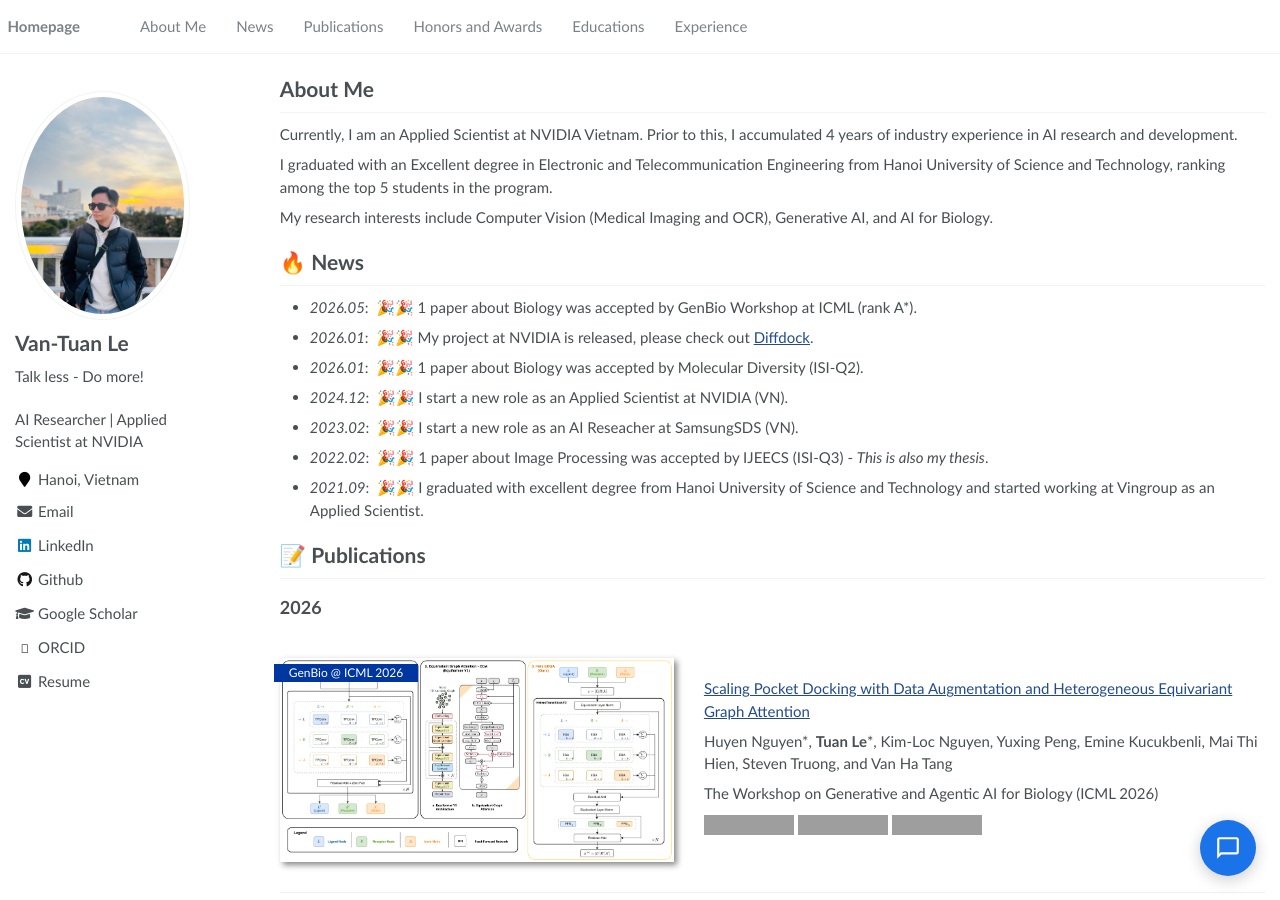
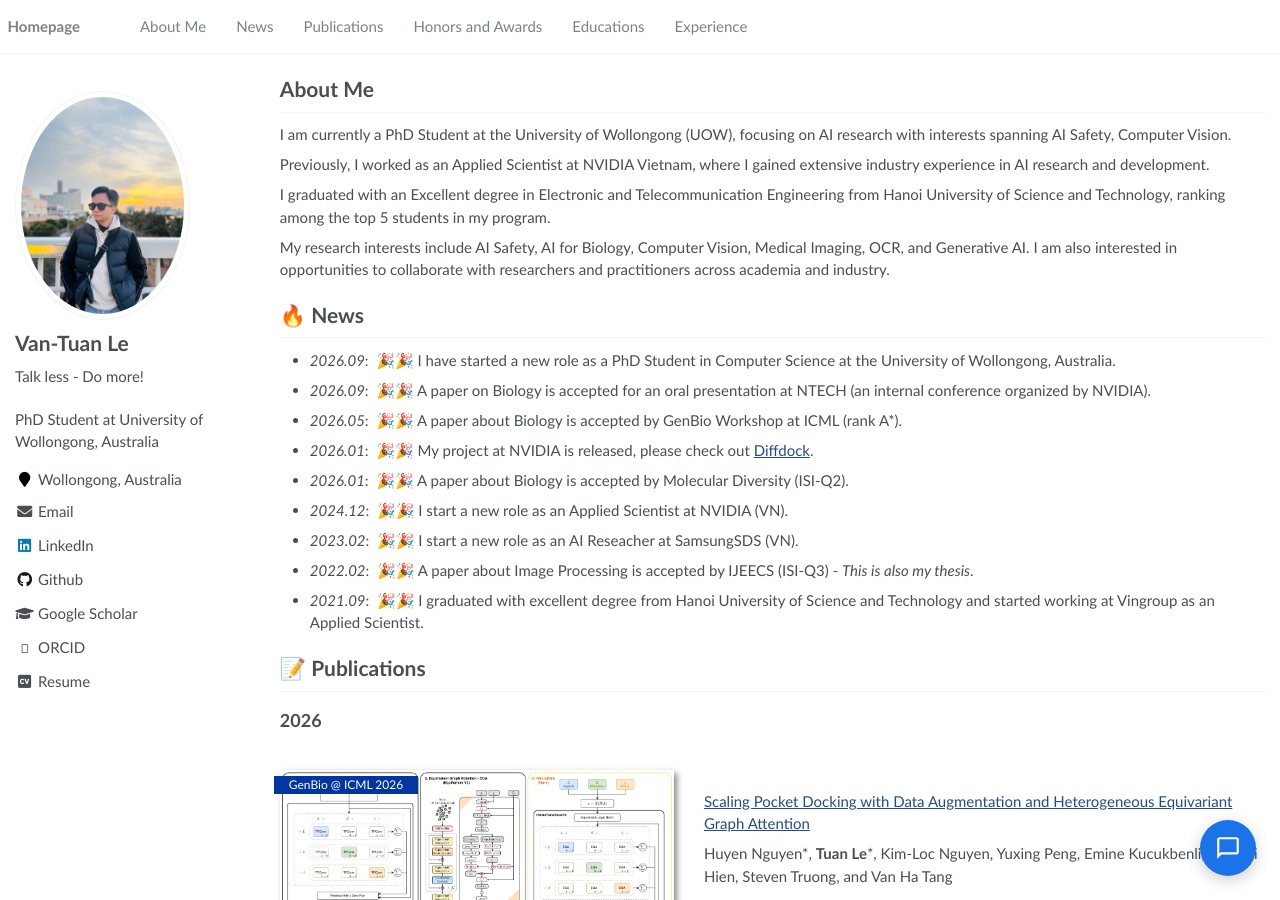
Before and after one commit to lvtuan98/lvtuan98.github.io, a Jekyll site: the page built from _pages/about.md, in a window 1280 px wide and 900 px high. Built offline with Jekyll 4.4.1, drawn with Linux system fonts in a browser that asks for light colours; some web fonts are replaced; a style sheet for code colours, icons or effects is not loaded; some of the changed text lies outside the part shown; grey boxes are pictures that could not be loaded.

Commit message:
update profile

```diff
--- a/_config.yml
+++ b/_config.yml
@@ -7,7 +7,7 @@
 
 # Site Settings
 title                    : "Van-Tuan Le"
-description              : "AI Researcher | Applied Scientist at NVIDIA"
+description              : "PhD Student at University of Wollongong, Australia"
 repository               : "lvtuan98/lvtuan98.github.io"
 google_scholar_stats_use_cdn : false
 
@@ -24,7 +24,7 @@
   name             : "Van-Tuan Le"
   avatar           : "images/profile/avatar_image.jpg"
   bio              : "Talk less - Do more!"
-  location         : "Hanoi, Vietnam"
+  location         : "Wollongong, Australia"
   employer         :
   pubmed           :
   googlescholar    : "https://scholar.google.com/citations?user=GOOGLE_SCHOLAR_ID" #https://scholar.google.com/citations?user=Ik2bTR4AAAAJ
@@ -57,7 +57,7 @@
   xing             :
   youtube          :
   wikipedia        :
-  cv               : "resume/Van-Tuan Le - Resume.pdf"
+  cv               : "resume/Van-Tuan Le - Resume_202610.pdf"
 
 # Chat Assistant
 chat_assistant:
--- a/_pages/about.md
+++ b/_pages/about.md
@@ -19,19 +19,24 @@
 
 # About Me
 
-Currently, I am an Applied Scientist at NVIDIA Vietnam. Prior to this, I accumulated 4 years of industry experience in AI research and development.
+I am currently a PhD Student at the University of Wollongong (UOW), focusing on AI research with interests spanning AI Safety, Computer Vision.
 
-I graduated with an Excellent degree in Electronic and Telecommunication Engineering from Hanoi University of Science and Technology, ranking among the top 5 students in the program.
+Previously, I worked as an Applied Scientist at NVIDIA Vietnam, where I gained extensive industry experience in AI research and development.
 
-My research interests include Computer Vision (Medical Imaging and OCR), Generative AI, and AI for Biology.
+I graduated with an Excellent degree in Electronic and Telecommunication Engineering from Hanoi University of Science and Technology, ranking among the top 5 students in my program.
+
+My research interests include AI Safety, AI for Biology, Computer Vision, Medical Imaging, OCR, and Generative AI. I am also interested in opportunities to collaborate with researchers and practitioners across academia and industry.
+
 
 # 🔥 News
-- *2026.05*: &nbsp;🎉🎉 1 paper about Biology was accepted by GenBio Workshop at ICML (rank A*).
+- *2026.09*: &nbsp;🎉🎉 I have started a new role as a PhD Student in Computer Science at the University of Wollongong, Australia.
+- *2026.09*: &nbsp;🎉🎉 A paper on Biology is accepted for an oral presentation at NTECH (an internal conference organized by NVIDIA).
+- *2026.05*: &nbsp;🎉🎉 A paper about Biology is accepted by GenBio Workshop at ICML (rank A*).
 - *2026.01*: &nbsp;🎉🎉 My project at NVIDIA is released, please check out <a href="https://build.nvidia.com/mit/diffdock/modelcard">Diffdock</a>.
-- *2026.01*: &nbsp;🎉🎉 1 paper about Biology was accepted by Molecular Diversity (ISI-Q2).
+- *2026.01*: &nbsp;🎉🎉 A paper about Biology is accepted by Molecular Diversity (ISI-Q2).
 - *2024.12*: &nbsp;🎉🎉 I start a new role as an Applied Scientist at NVIDIA (VN).
 - *2023.02*: &nbsp;🎉🎉 I start a new role as an AI Reseacher at SamsungSDS (VN).
-- *2022.02*: &nbsp;🎉🎉 1 paper about Image Processing was accepted by IJEECS (ISI-Q3) - _This is also my thesis_.
+- *2022.02*: &nbsp;🎉🎉 A paper about Image Processing is accepted by IJEECS (ISI-Q3) - _This is also my thesis_.
 - *2021.09*: &nbsp;🎉🎉 I graduated with excellent degree from Hanoi University of Science and Technology and started working at Vingroup as an Applied Scientist.
 
 
@@ -107,6 +112,7 @@
 
 # 🎖 Honors and Awards
 <!-- - *Aug. 2023*: Employee of the month, Samsung SDS, Vietnam -->
+- *Apr. 2026*: ARC Linkage Project Scholarship and International Postgraduate Tuition Award, UOW, Australia.
 - *Aug. 2021*: Certificate of Excellent Graduate Student, HUST, Vietnam
 - *Aug. 2021*: Best Thesis Presentation Award - School of Electronics and Telecommunication, HUST, Vietnam
 - *Feb. 2021*: Certificate of Teaching Assistantship, for first semester in 2020 at the School of Electronics and Telecommunication, HUST, Vietnam.
```
Also changed, not shown: 1 other file.
